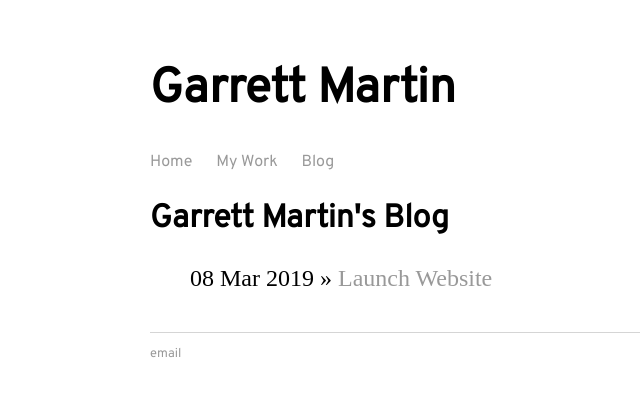
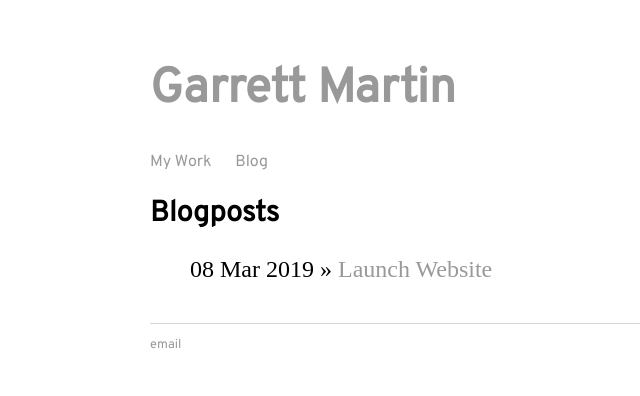
Before and after one commit to martingarrettl/martingarrettl.github.io, a Jekyll site: the page built from blog/index.html, in a window 1280 px wide. Shown: the top 396 px of the page, without its empty margins (42-682 px from the left). Built offline with Jekyll 4.4.1, drawn with Linux system fonts in a browser that asks for light colours.

Commit message:
Update nav, css

```diff
--- a/_layouts/default.html
+++ b/_layouts/default.html
@@ -7,10 +7,9 @@
 		</head>
 		<body>
 			<header>
-				<h1>Garrett Martin</h1>
+				<a href="/"><h1>Garrett Martin</h1></a>
 			<nav>
 	    		<ul>
-	        		<li><a href="/">Home</a></li>
 	        		<li><a href="/resume">My Work</a></li>
 	        		<li><a href="/blog">Blog</a></li>
 	    		</ul>
--- a/blog/index.html
+++ b/blog/index.html
@@ -2,7 +2,7 @@
 layout: default
 title: Garrett Martin's Blog
 ---
-  <h2>{{ page.title }}</h2>
+  <h2>Blogposts</h2>
   <ul class="posts">
 
 	  {% for post in site.posts %}
--- a/css/main.css
+++ b/css/main.css
@@ -25,7 +25,7 @@ h1 {
     font-weight: extra-light;
 }
 h2 {
-  font-size: 2em;
+  font-size: 1.8em;
   font-family: 'Overpass', sans-serif;
   font-weight: extra-light;
 }
```
